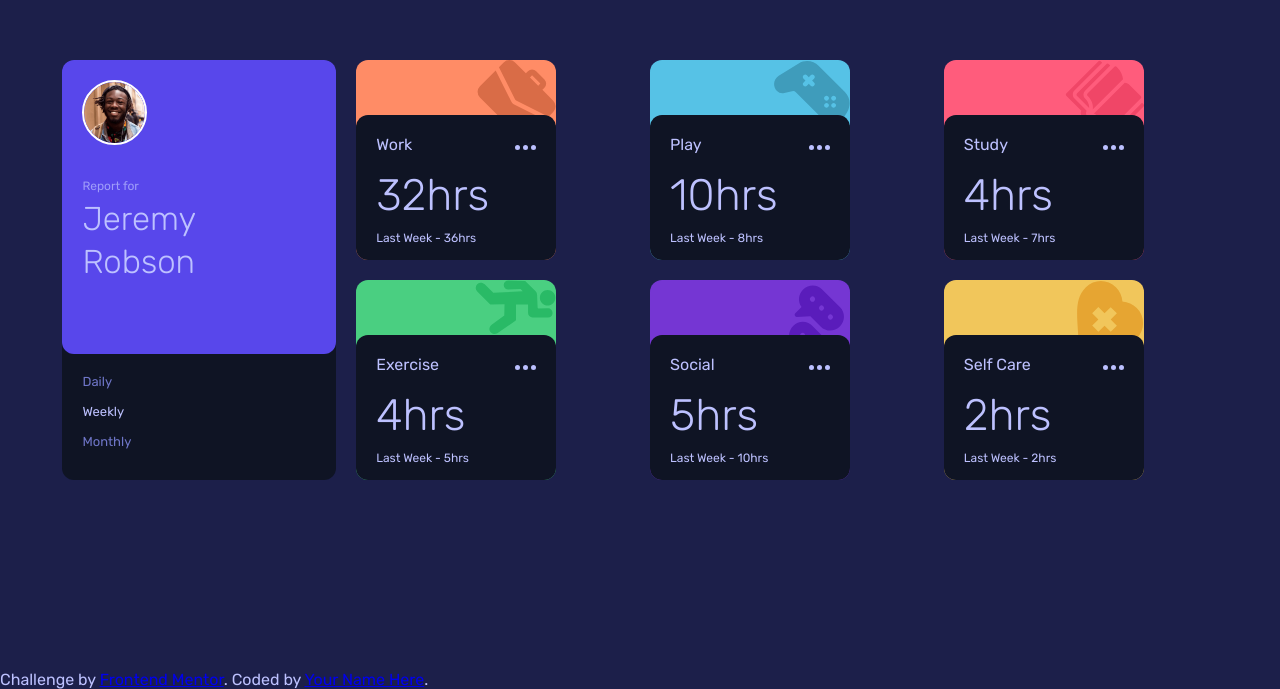
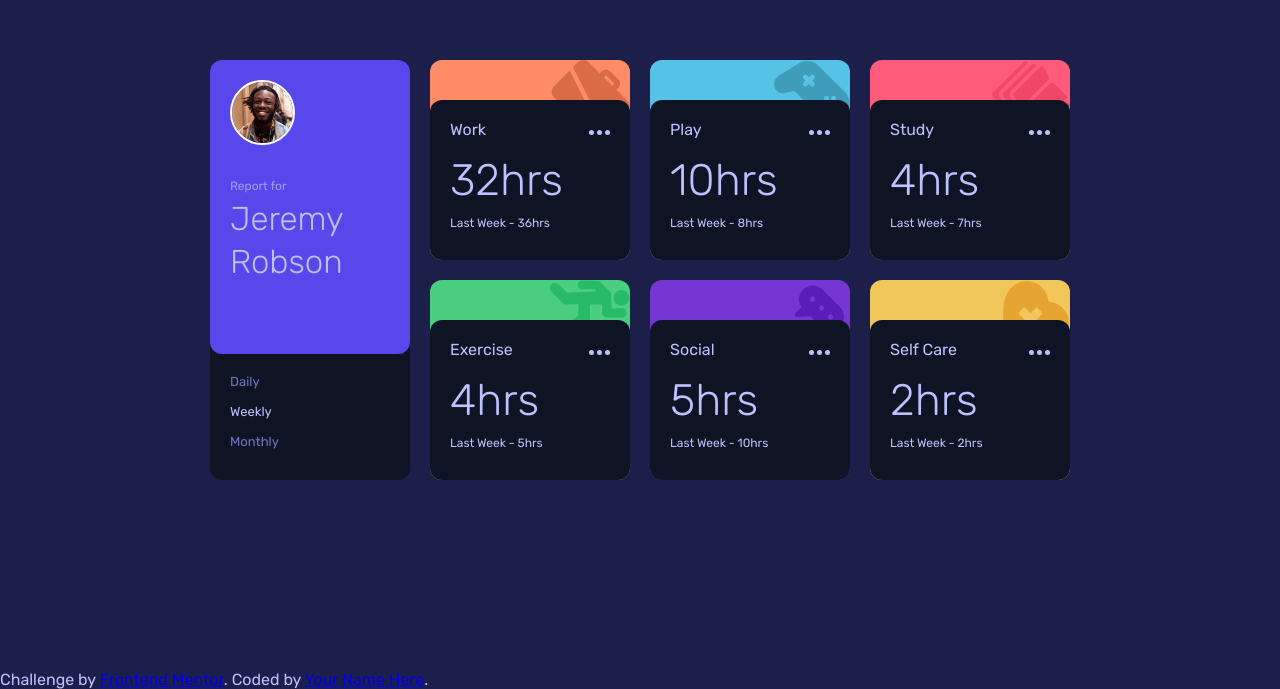
Before and after one commit to cryptodog123/Time-Tracking-Dashboard, a plain HTML site: page index.html in a window 1280 px wide. Shown: the part 130-819 px from the top of the page. Drawn offline with Linux system fonts and the light colour scheme.

Commit message:
Modification 3

```diff
--- a/styles.css
+++ b/styles.css
@@ -28,8 +28,8 @@ main {
 }
 
 .box {
+  width: 200px;
   height: 200px;
-  width: 200px;
   background-color: #fff;
   padding-top: 20%;
   border-radius: 12px;
@@ -82,6 +82,7 @@ main {
 }
 
 .profile-box {
+  width: 200px;
   grid-column: 1 / 2;
   grid-row: 1 / 3;
   background-color: hsl(226, 43%, 10%);
@@ -113,7 +114,6 @@ main {
 
 .user-name {
   max-width: 50%;
-  word-wrap: break-word;
   line-height: 1.3;
   font-weight: 300;
   font-size: 33px;
```
